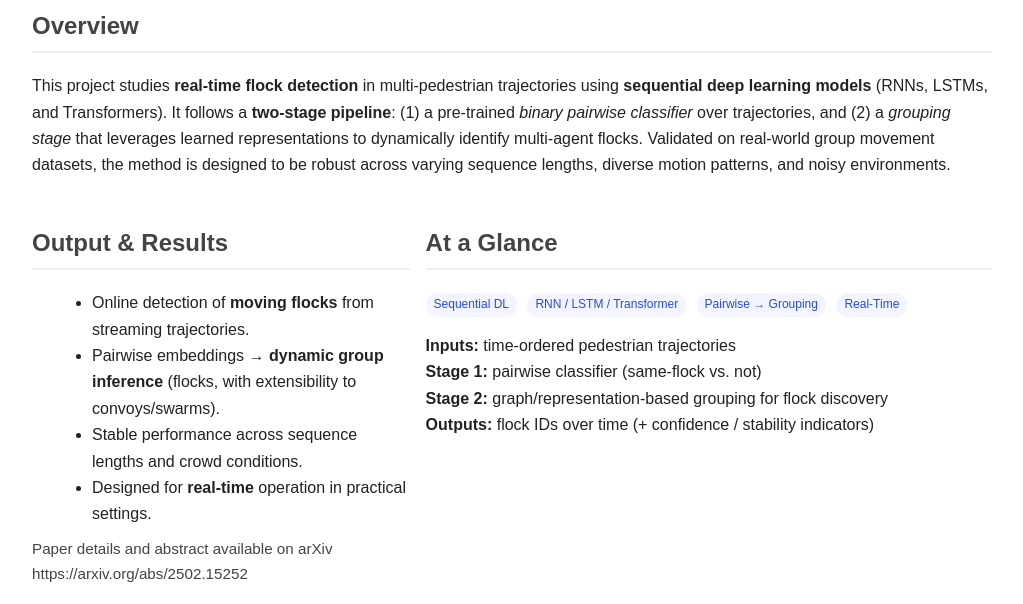
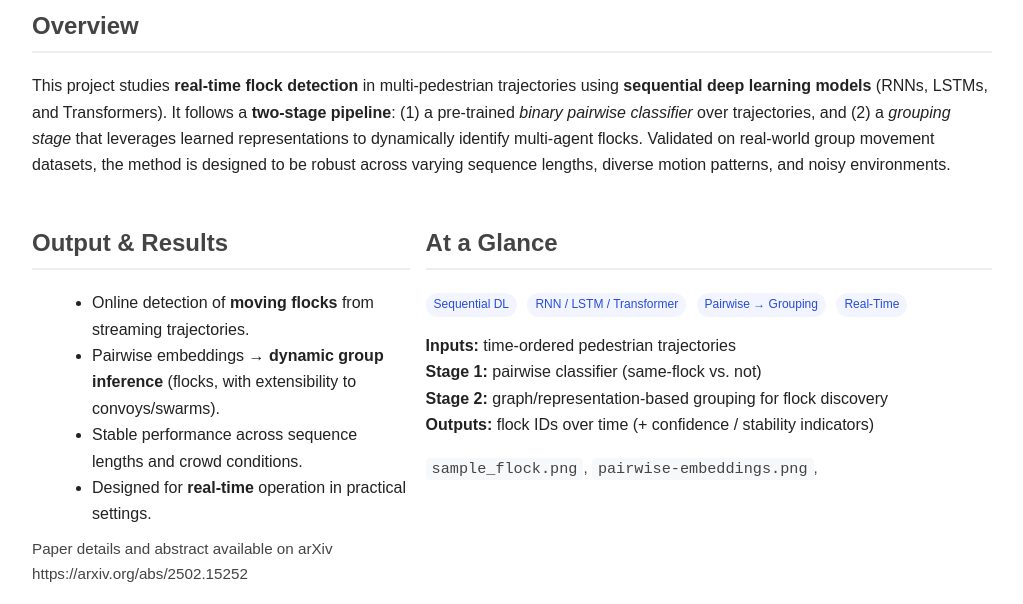
Before and after one commit to amartaivan-s/flock-detect, a plain HTML site: page index.html in a window 1280 px wide. Shown: the part 745-1349 px from the top of the page, without its empty margins (128-1151 px from the left). Drawn offline with Linux system fonts and the light colour scheme.

Commit message:
Update index.html

```diff
--- a/index.html
+++ b/index.html
@@ -43,7 +43,7 @@
   Sequential deep learning for online detection of collective motion in crowds
 </p>
 
-<img src="sample_flock.png" alt="Sample Flock Detection Results." class="hero">
+<img src="main_flock.png" alt="Sample Flock Detection Results." class="hero">
 
 <h2 class="section-title">Overview</h2>
 <p>
@@ -84,6 +84,11 @@ varying sequence lengths, diverse motion patterns, and noisy environments.
       <strong>Outputs:</strong> flock IDs over time (+ confidence / stability indicators)
     </p>
 
+     <p class="meta">
+      <code class="inline">sample_flock.png</code>,
+      <code class="inline">pairwise-embeddings.png</code>,
+    </p>
+
   </div>
 </div>
 
```
